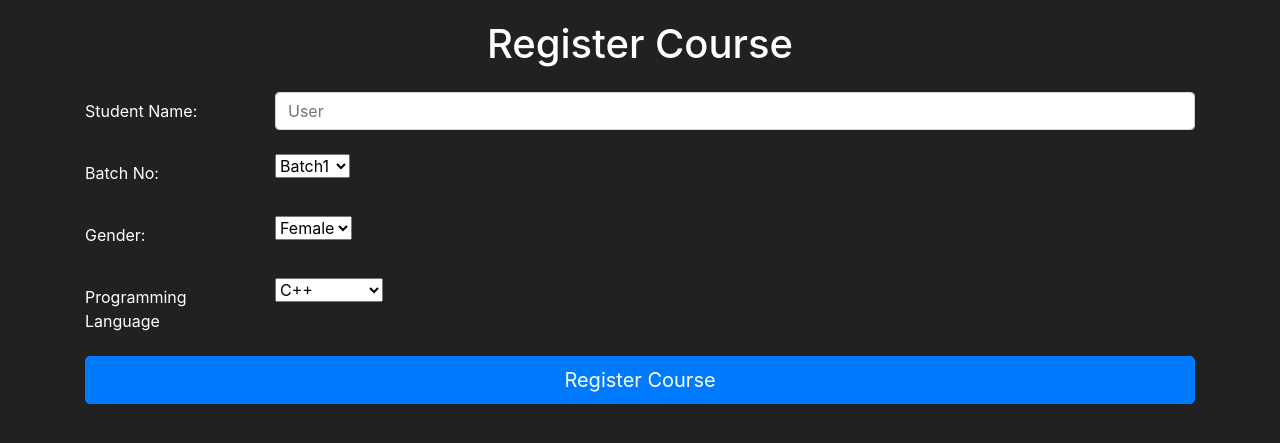
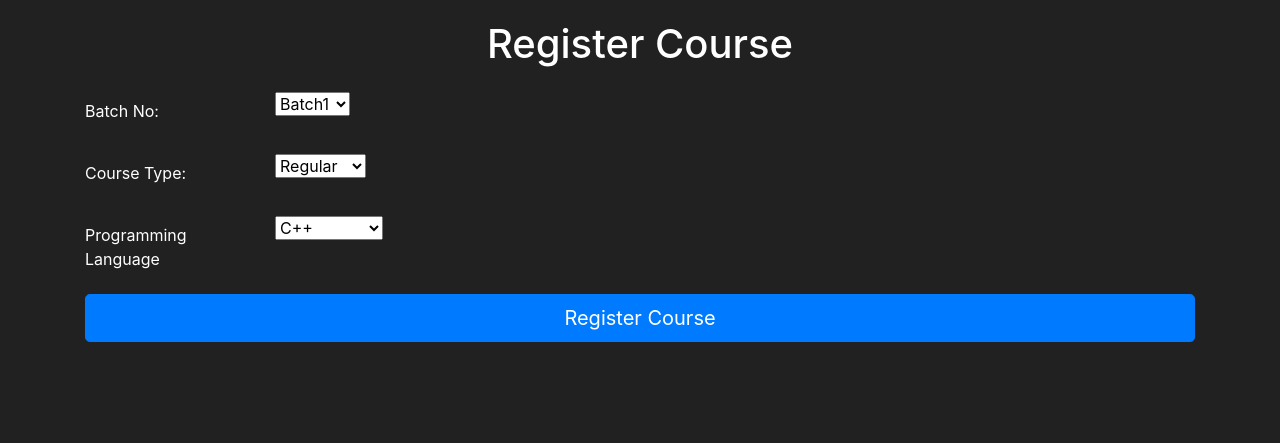
Before and after one commit to mallikharjuna160003/StudentEnrollmentApp, a Flask app: page /course_register in a window 1280 px wide. Shown: the part 56-499 px from the top of the page. Run offline with Flask 2, Linux system fonts and the light colour scheme; a user stored in the database is signed in; some libraries are stand-ins or nearby versions.

Commit message:
update chages

```diff
--- a/market/forms.py
+++ b/market/forms.py
@@ -25,8 +25,7 @@ class LoginForm(FlaskForm):
     submit = SubmitField(label='Sign In')
 
 class CourseForm(FlaskForm):
-    studentname = StringField(label='Student Name:',validators=[Length(min=2,max=30),DataRequired()])
-    batch = SelectField(label='Batch No:',choices=[('b1','Batch1'),('b2','Batch2')])
-    gender = SelectField(label='Gender:',choices=[('F','Female'),('M','Male')])
-    cname = SelectField(u'Programming Language', choices=[('cpp', 'C++'), ('py', 'Python'),('c','C language')])
+    batch = SelectField(label='Batch No:',choices=[('Batch1','Batch1'),('Batch2','Batch2')])
+    regulartype = SelectField(label='Course Type:',choices=[('Regular','Regular'),('IrRegular','IrRegular')])
+    cname = SelectField(u'Programming Language', choices=[('cpp', 'C++'), ('Python', 'Python'),('C Language','C language')])
     submit = SubmitField(label='Register Course')
--- a/market/models.py
+++ b/market/models.py
@@ -27,10 +27,9 @@ class User(db.Model, UserMixin):
 
 class CourseName(db.Model):
     id = db.Column(db.Integer(), primary_key=True)
-    studentname = db.Column(db.String(length=30), nullable=False)
     batch = db.Column(db.String(length=30),nullable=False)
-    gender = db.Column(db.String(length=30),nullable=False)
-    cname = db.Column(db.String(length=30), nullable=False)
+    regulartype = db.Column(db.String(length=30),nullable=False)
+    cname = db.Column(db.String(length=30), nullable=False,unique=True)
     owner = db.Column(db.Integer(), db.ForeignKey('user.id'))
     def __repr__(self):
         return f'Item {self.studentname}'
--- a/market/routes.py
+++ b/market/routes.py
@@ -13,20 +13,21 @@ def home_page():
 def course_page():
     form = CourseForm()
     if request.method=="POST":
-
         if form.validate_on_submit():
-            course_to_create = CourseName(studentname=form.studentname.data,
-                                batch=form.batch.data,
-                                gender=form.gender.data,
+            try:
+                course_to_create = CourseName(batch=form.batch.data,
+                                regulartype=form.regulartype.data,
                                 cname=form.cname.data,
                                 owner=current_user.id)
-            db.session.add(course_to_create)
-            db.session.commit()
-            flash(f'Course Registered Successfully!!',category='success')
+                db.session.add(course_to_create)
+                db.session.commit()
+                flash(f'Course Registered Successfully!!',category='success')
 
-        if form.errors != {}: #if there are no errors
-            for err_msg in form.errors.values():
-                flash(f' There was an error with registation { err_msg }',category='danger')
+            except:
+                 if form.errors != {}: #if there are no erro
+                    for err_msg in form.errors.values():
+                        flash(f' There was an error with registation { err_msg }',category='danger')
+
         return render_template('home.html')
     return render_template('course.html',form=form)
 
@@ -78,9 +79,8 @@ def edit_page(id):
     post = CourseName.query.get_or_404(id)
     form = CourseForm()
     if form.validate_on_submit():
-        post.studentname= form.studentname.data
         post.batch = form.batch.data
-        post.gender = form.gender.data
+        post.regulartype = form.regulartype.data
         post.cname = form.cname.data
         db.session.add(post)
         db.session.commit()
@@ -90,9 +90,8 @@ def edit_page(id):
         #     for err_msg in form.errors.values():
         #         flash(f' There was an error with creating a user { err_msg }',category='danger')
         return redirect(url_for('course_view'))
-    form.studentname.data = post.studentname
     form.batch.data = post.batch
-    form.gender.data = post.gender
+    form.regulartype.data = post.regulartype
     form.cname.data = post.cname
     return render_template('editcourse.html',form=form)
 
@@ -117,6 +116,7 @@ def delete_item(id):
         return redirect(url_for('home_page'))
 
     except:
+        db.session.rollback()
         flash(f'Whoops!! Problem with deletion Candidate with id{temp} !!',category='danger')
         post = CourseName.query.all()
         return render_template('viewcourses.html',post=post)
--- a/market/templates/course.html
+++ b/market/templates/course.html
@@ -9,12 +9,7 @@ Register Course
   <h1 style="margin-top: 20px;text-align: center;">Register Course</h1>
   <form method="POST" class="form-signin" style="color:white">
     {{ form.hidden_tag() }}
-    <div class="row mb-3 mt-4">
-      {{ form.studentname.label(class="col-sm-2 col-form-label") }}
-      <div class="col-sm-10">
-        {{ form.studentname(class="form-control", placeholder="User")}}
-      </div>
-    </div>
+
     <div class="row mb-3 mt-4">
       {{ form.batch.label(class="col-sm-2 col-form-label") }}
       <div class="col-sm-10">
@@ -23,9 +18,9 @@ Register Course
 
     </div>
     <div class="row mb-3 mt-4">
-      {{ form.gender.label(class="col-sm-2 col-form-label") }}
+      {{ form.regulartype.label(class="col-sm-2 col-form-label") }}
       <div class="col-sm-10">
-        {{ form.gender(class="form-select form-select-sm") }}
+        {{ form.regulartype(class="form-select form-select-sm") }}
       </div>
     </div>
     <div class="row mb-3 mt-4">
```
Also changed, not shown: market/templates/editcourse.html (+3 -8 lines), market/templates/viewcourses.html (+3 -6 lines), migrations/versions/78582d94a81b_initial_migrations.py (renamed from migrations/versions/0530a62bdd12_initial_migrations.py, +8 -7 lines), market/market.db.
